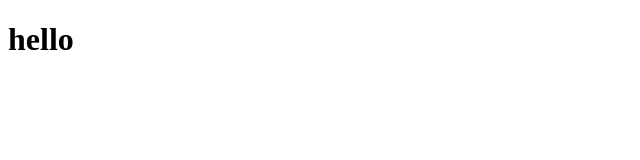
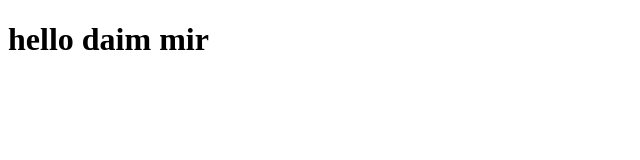
Before and after one commit to daimmir/git-daim, a plain HTML site: page index.html in a window 1280 px wide. Shown: the whole page, without its empty margins (0-640 px from the left). Drawn offline with Linux system fonts and the light colour scheme.

Commit message:
added hello daim mir

```diff
--- a/index.html
+++ b/index.html
@@ -8,7 +8,7 @@
 </head>
 <body>
 <h1>
-    hello
+    hello daim mir
 </h1>
 </body>
 </html>
```
